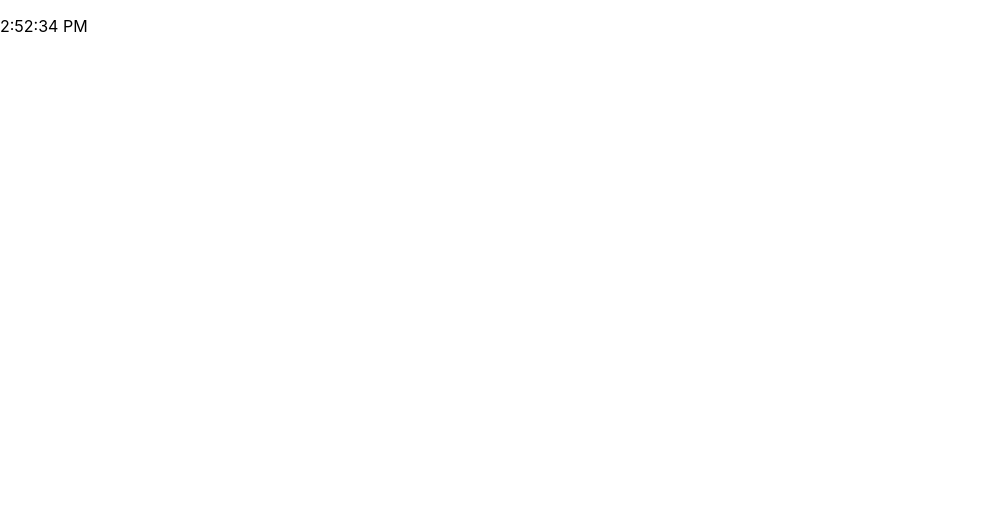
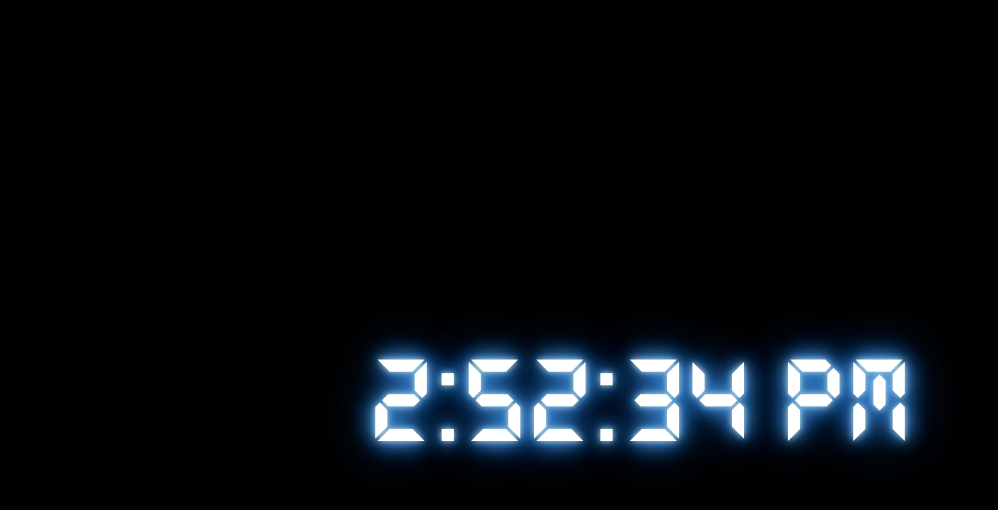
Before and after one commit to cristianrojas350/frontFibo, a React (Create React App) app: page / in a window 1280 px wide. Shown: the top 510 px of the page, without its empty margins (0-998 px from the left). Built offline with nearby package versions, Linux system fonts and the light colour scheme.

Commit message:
style finished

```diff
--- a/src/App.css
+++ b/src/App.css
@@ -1,38 +1,3 @@
 .App {
   text-align: center;
 }
-
-.App-logo {
-  height: 40vmin;
-  pointer-events: none;
-}
-
-@media (prefers-reduced-motion: no-preference) {
-  .App-logo {
-    animation: App-logo-spin infinite 20s linear;
-  }
-}
-
-.App-header {
-  background-color: #282c34;
-  min-height: 100vh;
-  display: flex;
-  flex-direction: column;
-  align-items: center;
-  justify-content: center;
-  font-size: calc(10px + 2vmin);
-  color: white;
-}
-
-.App-link {
-  color: #61dafb;
-}
-
-@keyframes App-logo-spin {
-  from {
-    transform: rotate(0deg);
-  }
-  to {
-    transform: rotate(360deg);
-  }
-}
--- /dev/null
+++ b/src/components/clock.css
@@ -0,0 +1,79 @@
+@font-face {
+    font-family: 'Digital';
+    src: url(./fonts/DS-DIGI.TTF) format('woff2');
+    src: url(./fonts/DS-DIGIB.TTF) format('woff2');
+}
+
+* {
+    margin: 0;
+    padding: 0;
+    box-sizing: border-box;
+    color: white;
+}
+
+body {
+    height: 100vh;
+    background-color: black;
+    display: flex;
+    flex-direction: column;
+    justify-content: center;
+    align-items: center;
+    overflow: hidden;
+}
+
+
+
+.container {
+    /* height: 100vh; */
+    /* width: 100vw; */
+    color: lightblue;
+    /* font-family: "Franklin Gothic Medium", "Arial Narrow", Arial, sans-serif; */
+    display: flex;
+    flex-direction: column;
+    justify-content: center;
+    align-items: center;
+    text-align: center;
+}
+
+.clock {
+    font-family: Digital;
+    font-size: 8rem;
+    width: 37rem;
+
+}
+
+p.clock {
+    animation: neon 20s linear infinite;
+
+
+}
+
+.year {
+    margin-top: 1rem;
+    font-family: Digital;
+    animation: neon 20s linear infinite;
+    font-size: 3rem;
+
+}
+
+@keyframes neon {
+    from {
+        text-shadow:
+            0 0 6px rgba(202, 228, 225, 0.92),
+            0 0 20px rgba(202, 228, 225, 0.34),
+            0 0 12px rgba(30, 132, 242, 0.52),
+            0 0 21px rgba(30, 132, 242, 0.92),
+            0 0 24px rgba(30, 132, 242, 0.78),
+            0 0 44px rgba(30, 132, 242, 0.92);
+    }
+
+    to {
+        text-shadow:
+            0 0 6px rgba(202, 228, 225, 0.98),
+            0 0 20px rgba(202, 228, 225, 0.42),
+            0 0 12px rgba(30, 132, 242, 0.58),
+            0 0 22px rgba(30, 132, 242, 0.84),
+            0 0 28px rgba(30, 132, 242, 0.88),
+            0 0 60px rgba(30, 132, 242, 1);
+    }
+}
--- a/src/components/clock.js
+++ b/src/components/clock.js
@@ -1,4 +1,5 @@
 import React, { useState } from "react";
+import "./clock.css";
 
 function Clock() {
   const [timer, setTimer] = useState();
@@ -8,7 +9,11 @@ function Clock() {
     setTimer(time);
   });
 
-  return <p>{timer}</p>;
+  return (
+    <div className="container">
+      <p className="clock">{timer}</p>
+    </div>
+  );
 }
 
 export default Clock;
```
Also changed, not shown: src/components/fonts/DS-DIGI.TTF (added), src/components/fonts/DS-DIGIB.TTF (added).
